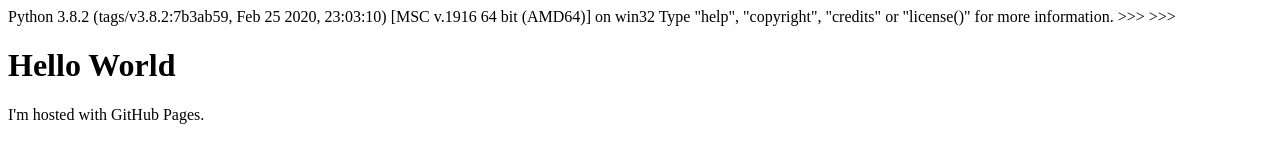
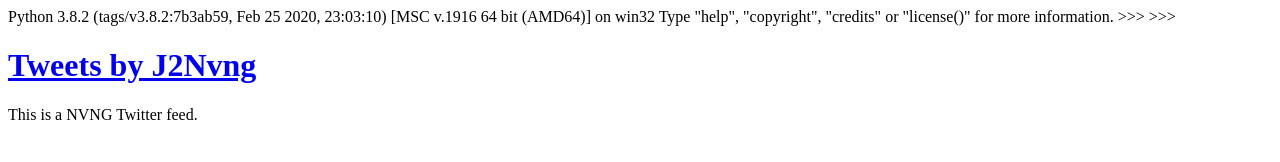
Before and after one commit to NVNG-J2/NVNG-J2.github.io, a plain HTML site: page index.html in a window 1280 px wide. Drawn offline with Linux system fonts and the light colour scheme.

Commit message:
Update index.html

```diff
--- a/index.html
+++ b/index.html
@@ -4,7 +4,7 @@ Type "help", "copyright", "credits" or "license()" for more information.
 >>> <!DOCTYPE html>
 <html>
 <body>
-<h1>Hello World</h1>
-<p>I'm hosted with GitHub Pages.</p>
+<h1><a class="twitter-timeline" href="https://twitter.com/J2Nvng?ref_src=twsrc%5Etfw">Tweets by J2Nvng</a> <script async src="https://platform.twitter.com/widgets.js" charset="utf-8"></script></h1>
+<p>This is a NVNG Twitter feed.</p>
 </body>
 </html>
```
